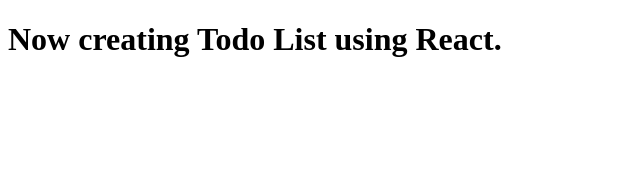
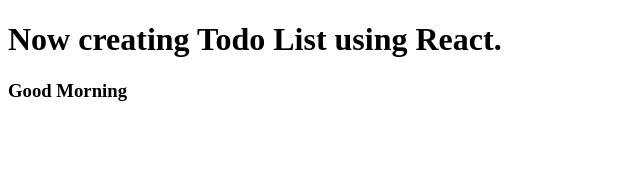
Before and after one commit to surajinlab/React-ToDo, a React (Vite) app: page / in a window 1280 px wide. Shown: the top 170 px of the page, without its empty margins (0-640 px from the left). Built offline with nearby package versions, Linux system fonts and the light colour scheme.

Commit message:
second commit

```diff
--- a/src/App.jsx
+++ b/src/App.jsx
@@ -8,6 +8,7 @@
   return (
     <div>
       <h1>Now creating Todo List using React.</h1>
+      <h3>Good Morning</h3>
 
     </div>
   )
```
